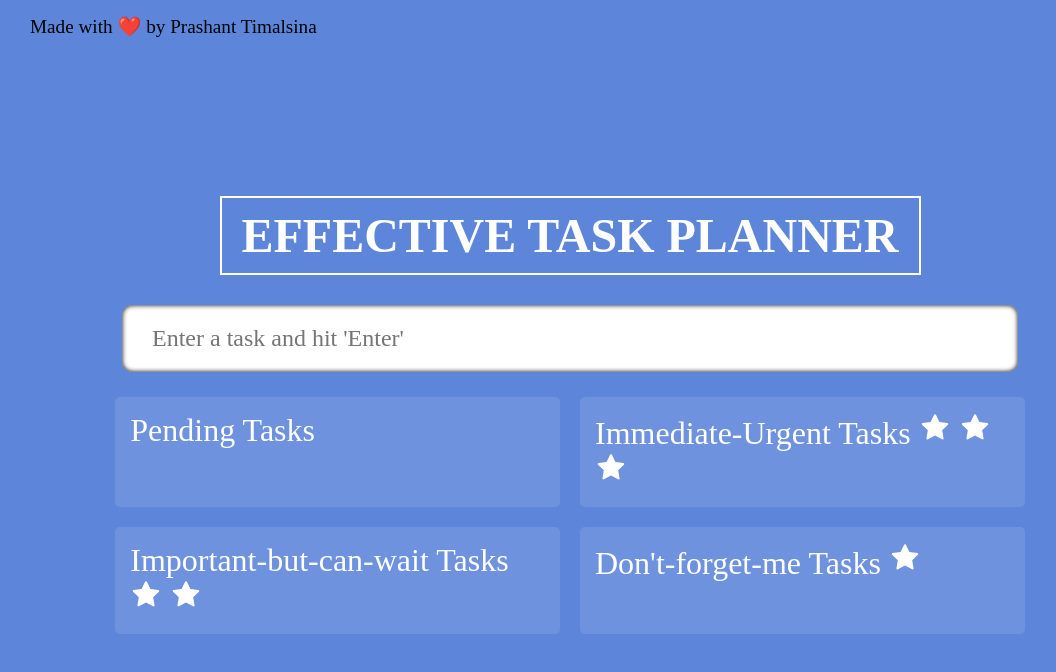
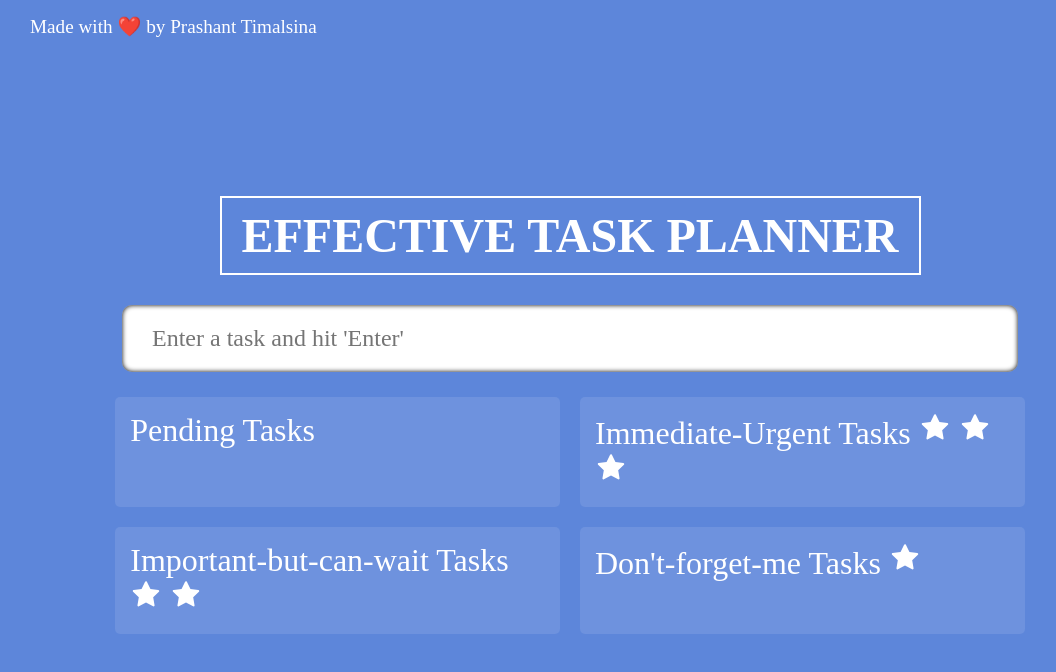
Before and after one commit to tprashant-21/effective-task-planner, a React (Vite) app: page / in a window 1280 px wide. Shown: the top 672 px of the page, without its empty margins (70-1126 px from the left). Built offline with nearby package versions, Linux system fonts and the light colour scheme; a web font is replaced by a local one.

Commit message:
Update App.css

```diff
--- a/src/App.css
+++ b/src/App.css
@@ -24,7 +24,7 @@ body{
     left: 100px;
     font-family: 'Schoolbell', cursive;
     font-size: 1.2rem;
-    olor: #fff;
+    color: #fff;
 }
 
 
```
